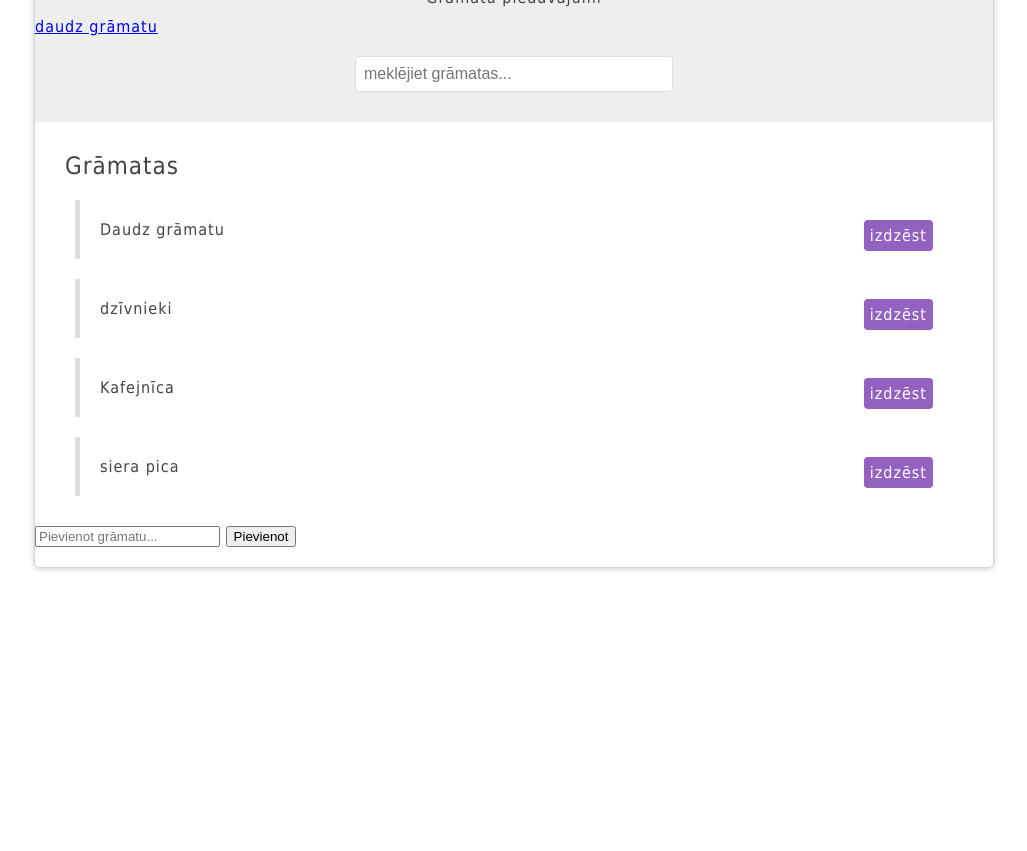
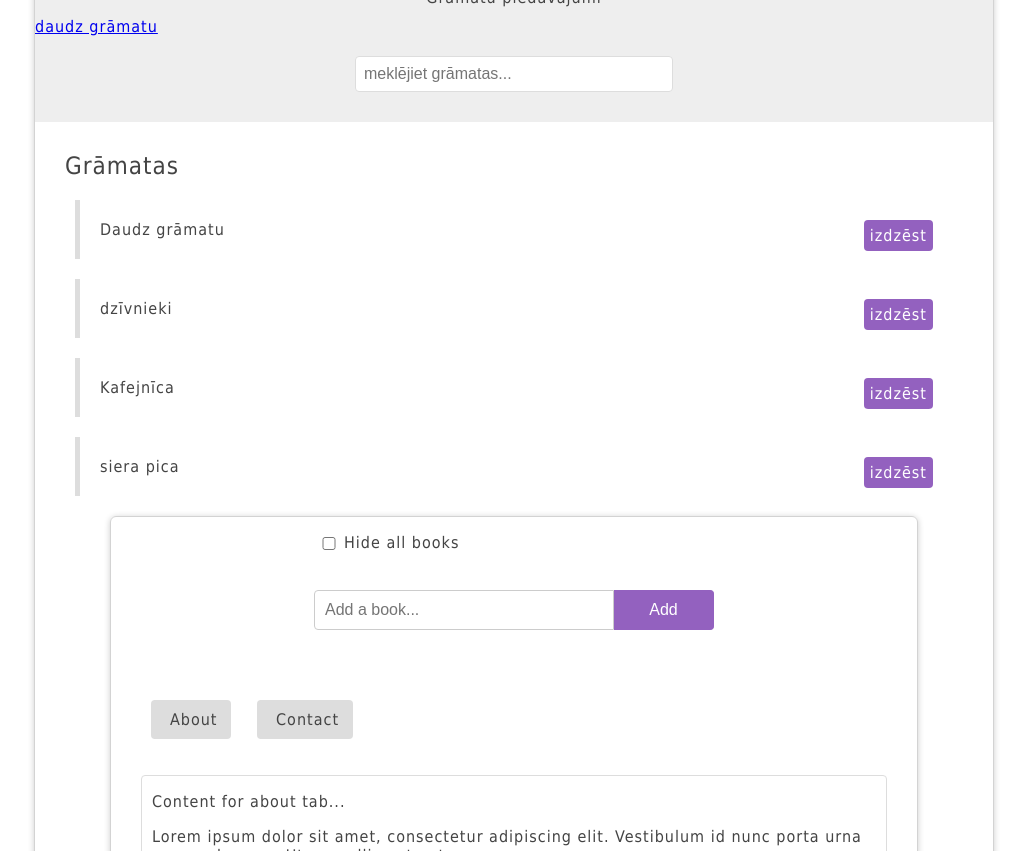
Before and after one commit to MatissSmits/DOM, a plain HTML site: page index.html in a window 1280 px wide. Shown: the part 101-952 px from the top of the page, without its empty margins (126-1153 px from the left). Before the commit the page ends 800 px from the top, so only its background shows below. Drawn offline with Linux system fonts and the light colour scheme.

Commit message:
Add files via upload

```diff
--- a/app.js
+++ b/app.js
@@ -58,13 +58,9 @@
 //        const li = e.target.parentElement;
 
 //        li.parentNode.removeChild(li)
-
-
 //   });
 //}):
-
 //const link = document.querySelector('#page-banner a');
-
 //link.addEventListener('click', function(e){
 //   e.preventDefault();
 //   console.log('navigation to', e.target.textContent, 'was prevented');
@@ -72,13 +68,12 @@
 
 //add book-list
 
-const addForm = document.forms['add-book'];
+//document.addEventListener('DOMContentLoaded', function(){addForm.addEventListener('submit', dunction(e){
+//    e.preventDefault();
+//    const value = addForm.querySelector('input[type="text"]').value;
+//    console.log(value);
+//})
 
-addForm.addEventListener('submit', dunction(e){
-    e.preventDefault();
-    const value = addForm.querySelector('input[type="text"]').value;
-    console.log(value);
-})
 document.addEventListener('DOMContentLoaded', function(){
 
   const list = document.querySelector('#book-list ul');
--- a/index.html
+++ b/index.html
@@ -37,15 +37,42 @@
 	    			<span class="delete">izdzēst</span>
 	    		</li>
 	    	</ul>
-	    </div>
-	    <form id="Pievienot grāmatu">
-	    	<input type="text" placeholder="Pievienot grāmatu..." />
-	    	<button>Pievienot</button>
-	    </form>
-    </div>
     <script src="app.js"></script>
   </body>
 </html>
 <!DOCTYPE html>
 <html>
 <body>
+	<!DOCTYPE html>
+<html>
+  <head>
+    <meta charset="utf-8">
+    <link href="styles.css" rel="stylesheet" />
+    <script src="app.js"></script>
+    <title>JavaScript DOM Tutorials</title>
+  </head>
+  <body>
+  	<div id="wrapper">
+	    <form id="add-book">
+        <input type="checkbox" id="hide" />
+        <label for="hide">Hide all books</label>
+	    	<input type="text" placeholder="Add a book..." />
+	    	<button>Add</button>
+	    </form>
+      <div id="tabbed-content">
+        <ul class="tabs">
+          <li data-target="#about" class="active">About</li>
+          <li data-target="#contact">Contact</li>
+        </ul>
+        <div class="panel active" id="about">
+          <p>Content for about tab...</p>
+          <p>Lorem ipsum dolor sit amet, consectetur adipiscing elit. Vestibulum id nunc porta urna ornare rhoncus. Ut convallis ante at.</p>
+        </div>
+        <div class="panel" id="contact">
+          <p>Content for contact tab...</p>
+          <p>Lorem ipsum dolor sit amet, consectetur adipiscing elit. Vestibulum id nunc porta urna ornare rhoncus. Ut convallis ante at.</p>
+        </div>
+      </div>
+    </div>
+  </body>
+</html>
--- a/styles.css
+++ b/styles.css
@@ -1,3 +1,23 @@
+
+/*
+#tabbed-content li{
+    display: inline-block;
+    padding: 10px 14px;
+    background: #ddd;
+    border-radius: 4px;
+    cursor: pointer;
+    margin-right: 10px;
+}
+#tabbed-content .tab{
+    display: none;
+    border: 1px solid #ddd;
+    padding: 0 10px;
+    border-radius: 4px;
+}
+#tabbed-content .tab.active{
+    display: block;
+}
+*/
 body{
     font-family: Tahoma;
     color: #444;
@@ -91,6 +111,7 @@ h1, h2{
     box-sizing: border-box;
     width: 300px;
     float: left;
+    clear: both;
 }
 
 #add-book button{
@@ -115,7 +136,14 @@ h1, h2{
     clear: both;
 }
 
-/*
+#add-book #hide{
+  width: 30px;
+}
+
+#add-book label{
+  line-height: 52px;
+}
+
 #tabbed-content li{
     display: inline-block;
     padding: 10px 14px;
@@ -124,13 +152,14 @@ h1, h2{
     cursor: pointer;
     margin-right: 10px;
 }
-#tabbed-content .tab{
+
+#tabbed-content .panel{
     display: none;
     border: 1px solid #ddd;
     padding: 0 10px;
     border-radius: 4px;
 }
-#tabbed-content .tab.active{
+
+#tabbed-content .panel.active{
     display: block;
 }
-*/
```
Lines whose indentation alone changed are shown as unchanged.
